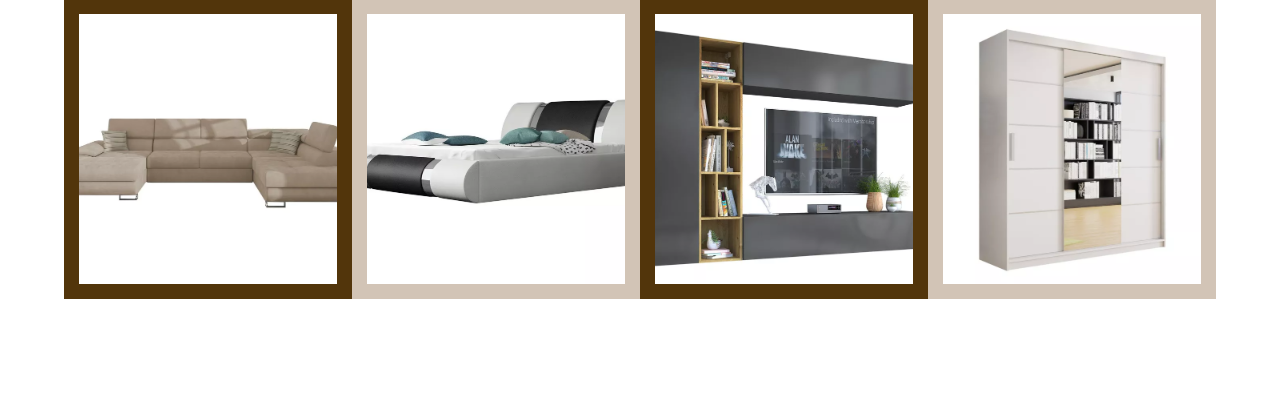
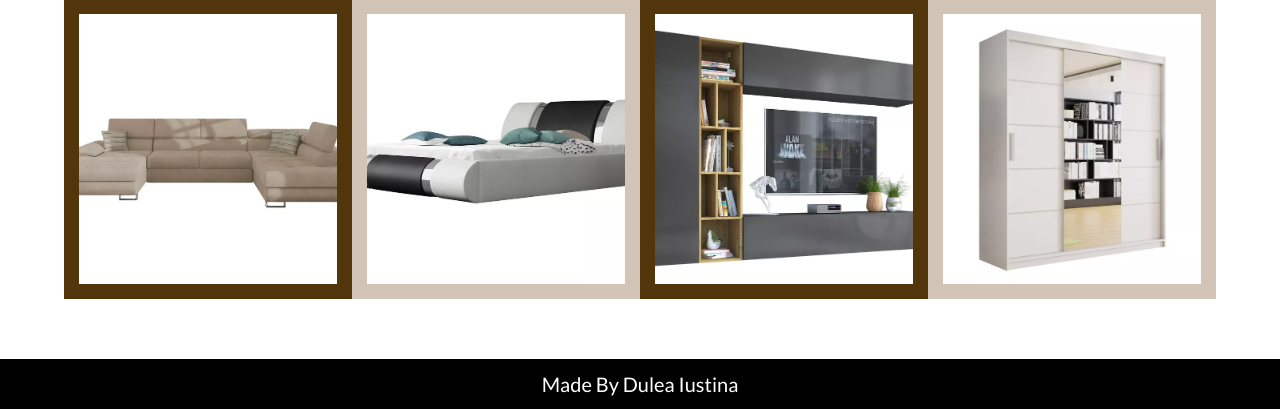
Before and after one commit to iustina-d/COVER-AJAX-Website, a Flask app: page /product/1 in a window 1280 px wide. Shown: the part 2023-2432 px from the top of the page. Before the commit the page ends 2322 px from the top, so only its background shows below. Run offline with Flask 2, Linux system fonts and the light colour scheme; data that the repository does not hold is empty; some libraries are stand-ins or nearby versions.

Commit message:
add a footer for the product page

```diff
--- a/templates/product.html
+++ b/templates/product.html
@@ -242,5 +242,6 @@
         </div>
       </div>
     </section>
+    <footer>made by dulea iustina</footer>
   </body>
 </html>
```
